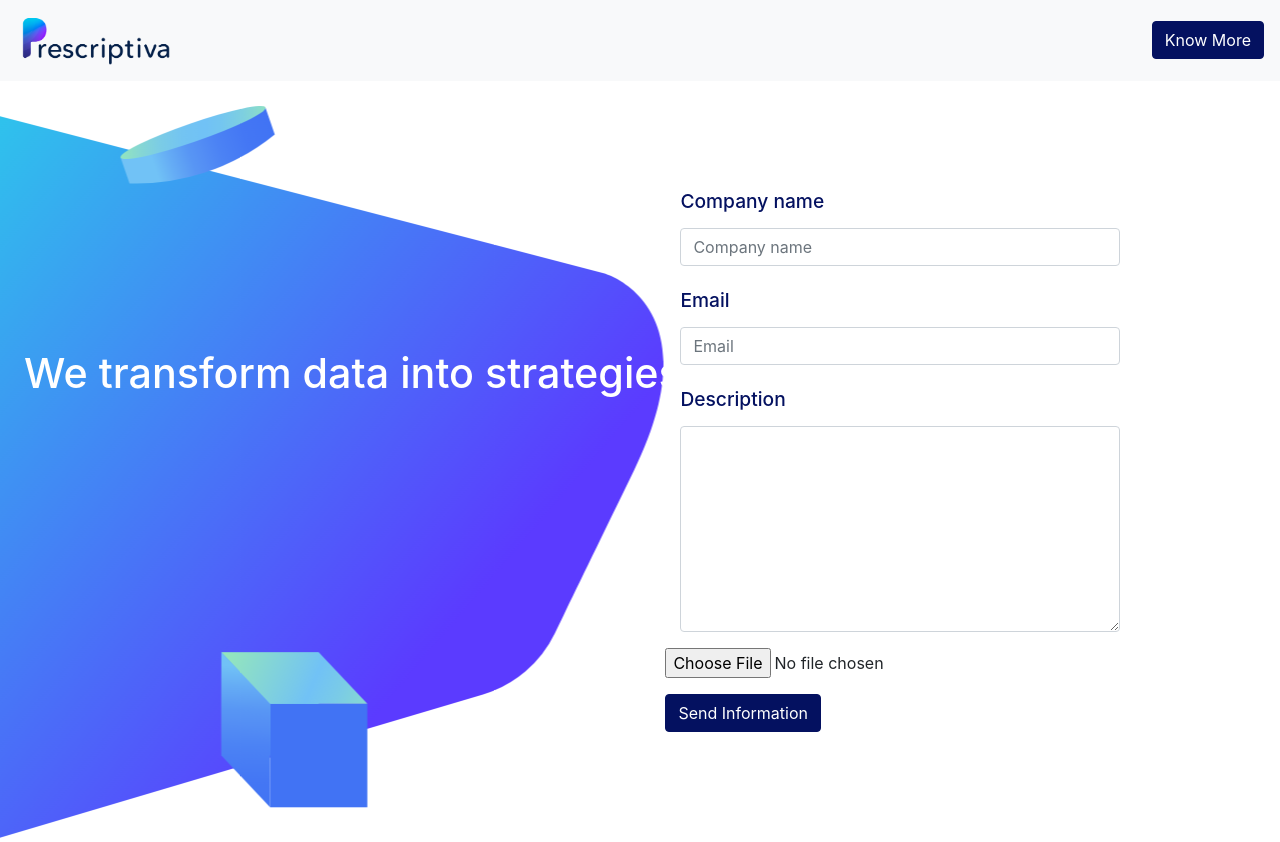
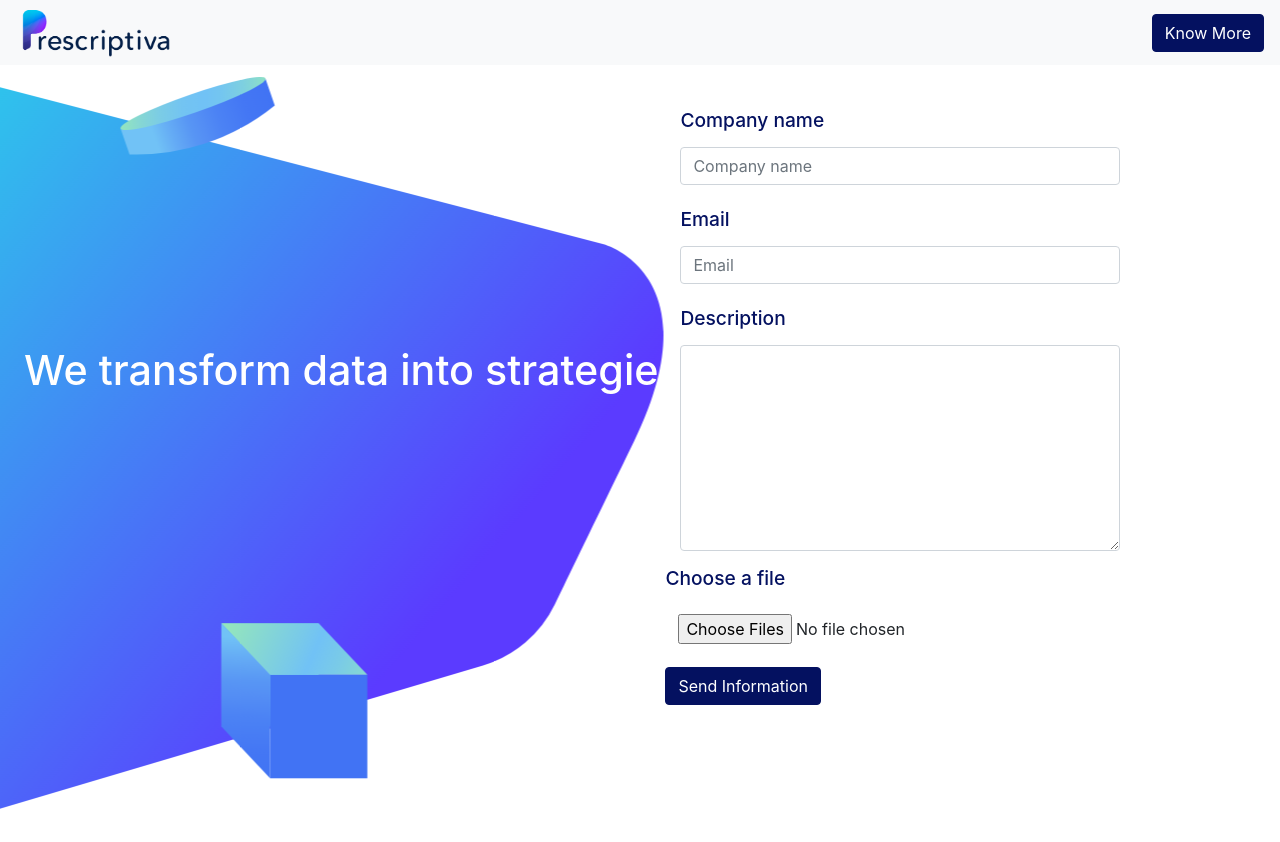
Before and after one commit to EDI-carvajal/UploadFile_PRS_EDI2019_2, a React (Create React App) app: page / in a window 1280 px wide. After the commit the page ends 813 px from the top, so only its background shows below. Built offline with nearby package versions, Linux system fonts and the light colour scheme.

Commit message:
update project

```diff
--- a/package.json
+++ b/package.json
@@ -3,7 +3,10 @@
   "version": "0.1.0",
   "private": true,
   "dependencies": {
+    "bootstrap": "^4.3.1",
+    "mdbreact": "^4.21.0",
     "react": "^16.10.1",
+    "react-bootstrap": "^1.0.0-beta.12",
     "react-dom": "^16.10.1",
     "react-scripts": "3.1.2"
   },
--- a/src/App.js
+++ b/src/App.js
@@ -3,12 +3,17 @@ import './App.css';
 import './customCss/home.css';
 
 import logop from './images/logo.png';
-import fondo from './images/descarga.svg'
+import fondo from './images/descarga.svg';
+import { FormControl } from 'react-bootstrap';
 
 function App() {
+
+
+
+
   return (
     <div>
-      <nav className="navbar navbar-expand-lg navbar-light bg-light">
+      <nav className="navbar navbar-expand-lg navbar-light bg-light navbar-custom fixed-top">
         <img src={logop} className="home-logo" alt="Logo" />
         <button className="navbar-toggler" type="button" data-toggle="collapse" data-target="#navbarSupportedContent" aria-controls="navbarSupportedContent" aria-expanded="false" aria-label="Toggle navigation">
           <span className="navbar-toggler-icon"></span>
@@ -57,11 +62,22 @@ function App() {
           </div>
 
           <div className="form-group row">
-            <input type="file" className="form-control-file" id="exampleFormControlFile1" />
+            <form className="md-form">
+              <div className="file-field">
+
+                <label for="avatar"><h1> Choose a file</h1></label> <br></br>
+                <div className="btn">
+                  <input type="file" multiple="true" />
+                </div>
+
+
+
+              </div>
+            </form>
 
           </div>
 
-          <button type="submit" class="btn btn-primary mb-2">Send Information</button>
+          <button type="submit" className="btn btn-primary mb-2">Send Information</button>
 
 
         </form>
--- a/src/customCss/home.css
+++ b/src/customCss/home.css
@@ -42,9 +42,22 @@ form.rigthform {
     font-size: 258%;
     z-index: 1;
     position: absolute;
-    margin-top: 13%;
+    margin-top: 19%;
     color: white;
     margin-left: 2%;
+}
+
+.fixed-top {
+    position: fixed;
+    top: 0;
+    right: 0;
+    left: 0;
+    z-index: 1030;
+    height: 65px;
+}
+
+label.custom-file-label {
+    width: 81%;
 }
 
 @keyframes move-left-right {
@@ -61,6 +74,6 @@ form.rigthform {
 
 img.fondo {
     animation: move-left-right 3s infinite;
-    margin-top: -6%;
+    margin-top: -2%;
     margin-left: -13px;
 }
```
Also changed, not shown: 1 other file (tests, documents, lock files or other folders).
